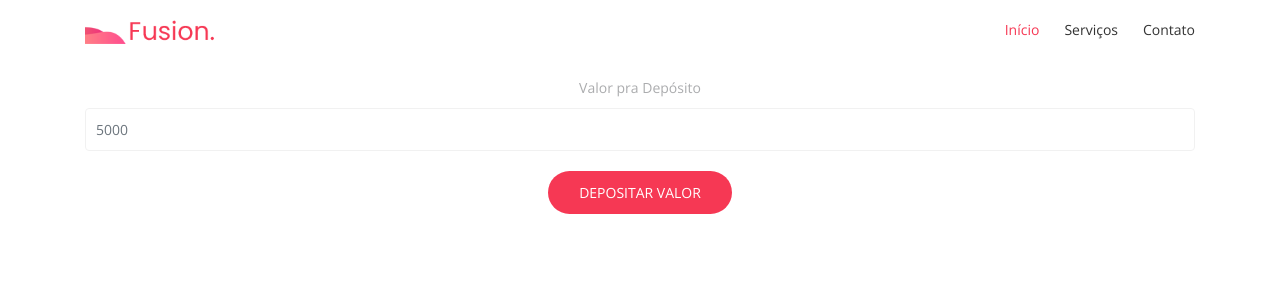
After one commit to wesleygurgel/bank_system, a Django app: page /conta/depositar/1/submit in a window 1280 px wide. The commit adds this page. Shown: the top 300 px of the page. Run offline with Django 3.2, Linux system fonts and the light colour scheme; some libraries are stand-ins or nearby versions.

Commit message:
(DEV): Front-End para Depósito

```diff
--- a/core/templates/alterar_cadastro.html
+++ b/core/templates/alterar_cadastro.html
@@ -22,7 +22,7 @@
             <div class="container" align="center">
                 <button class="btn btn-common" onclick="window.location.href='{% url 'conta' %}'">Transferir Dinheiro
                 </button>
-                <button class="btn btn-common" onclick="window.location.href='{% url 'conta' %}'">Realizar Depósito
+                <button class="btn btn-common" onclick="window.location.href='{% url 'depositar' id_conta=conta.id %}'">Realizar Depósito
                 </button>
                 <button class="btn btn-common" onclick="window.location.href='{% url 'deletar_conta' id_conta=conta.id %}'">Deletar Conta
                 </button>
--- /dev/null
+++ b/core/templates/depositar.html
@@ -0,0 +1,22 @@
+{% extends 'base.html' %}
+
+{% block content %}
+<br><br><br>
+<div class="container" align="center">
+
+    <form id="form_deposito" method="POST" action="{% url 'depositar_submit' id_conta=conta.id%}">
+
+        {% csrf_token %}
+
+        <div class="form-group">
+            <label>Valor pra Depósito</label>
+            <input type="text" class="form-control" name="valor" id="valor" placeholder="5000">
+        </div>
+
+
+        <button class="btn btn-common" type="submit">Depositar Valor</button>
+    </form>
+
+</div>
+
+{% endblock %}
```
